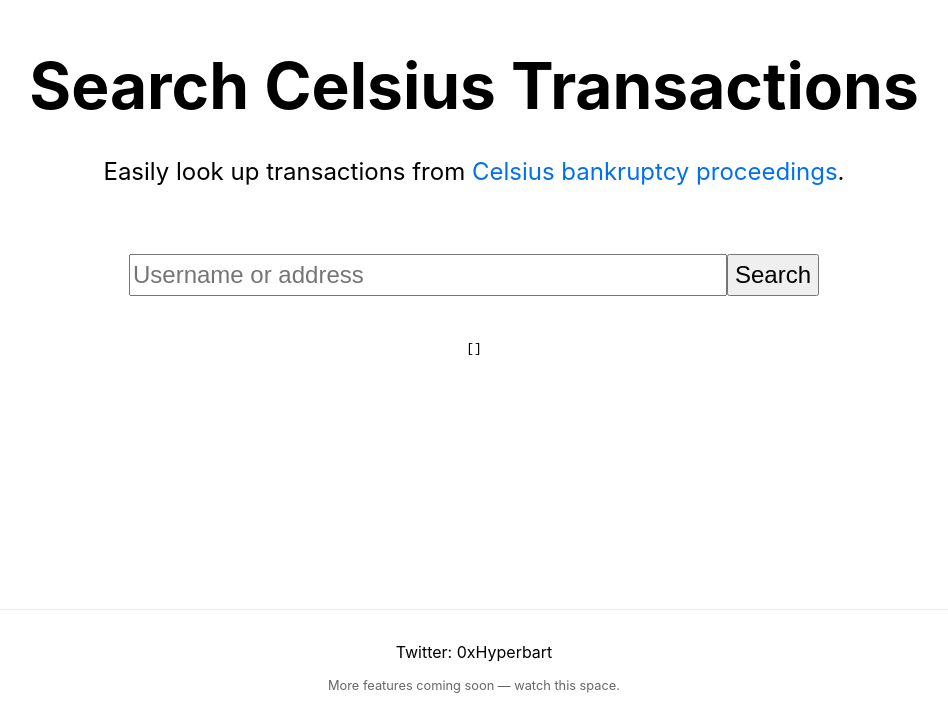
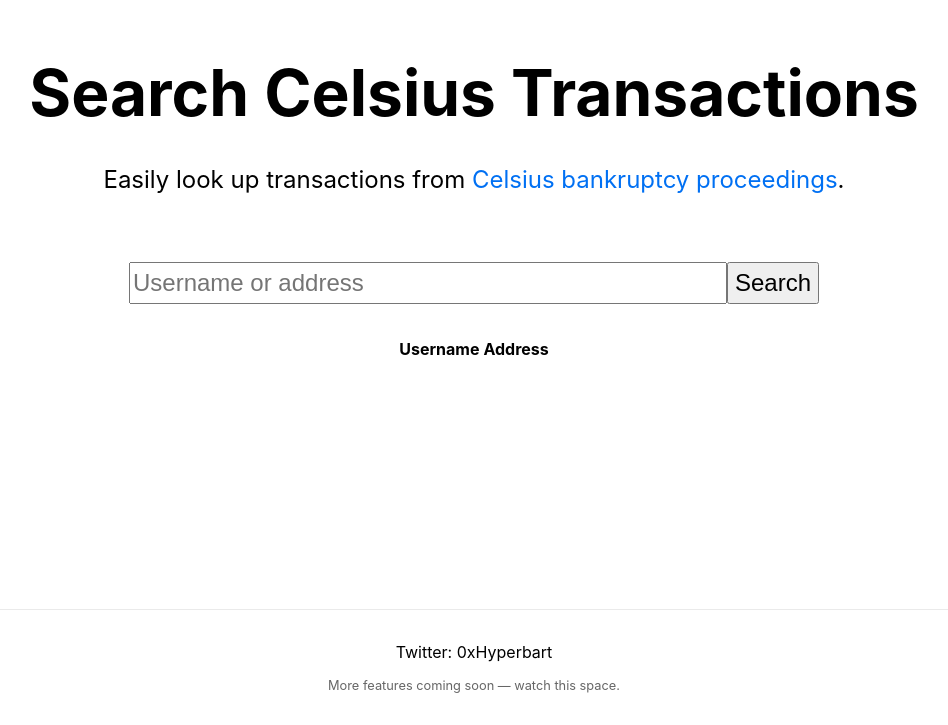
Before and after one commit to 0xHyperbart/celsiustransactions, a Next.js app: page / in a window 1280 px wide. Shown: the part 191-916 px from the top of the page, without its empty margins (166-1114 px from the left). Built offline with nearby package versions, Linux system fonts and the light colour scheme.

Commit message:
put transactions into an actual table and highlight

```diff
--- a/pages/api/hello.js
+++ b/pages/api/hello.js
@@ -8,7 +8,10 @@
 export default function handler(req, res) {
   const { query } = req.body;
   db.all(
-    `SELECT * FROM transactions_search where username_address match ?;`,
+    `SELECT
+      highlight(transactions_search,0, '<b>', '</b>') address,
+      highlight(transactions_search,1, '<b>', '</b>') username
+    FROM transactions_search where transactions_search match ?;`,
     query,
     (err, transactions) => {
       console.log("err", err);
--- a/pages/index.js
+++ b/pages/index.js
@@ -1,4 +1,4 @@
-import {useState} from 'react'
+import { useState } from "react";
 import Head from "next/head";
 import Image from "next/image";
 import styles from "../styles/Home.module.css";
@@ -23,9 +23,10 @@
         if (data.success) {
           console.log("data", data);
           setTransactions(data.transactions);
-        }
-        else {
-          alert("Oopsie daisy, the API isn't working right now. Try again later.");
+        } else {
+          alert(
+            "Oopsie daisy, the API isn't working right now. Try again later."
+          );
         }
       });
   }
@@ -64,8 +65,30 @@
           <button className={styles.searchButton}>Search</button>
         </form>
 
-        <pre>{JSON.stringify(transactions, null, 2)}</pre>
-
+        <table>
+          <thead>
+            <tr>
+              <th>Username</th>
+              <th>Address</th>
+            </tr>
+          </thead>
+          <tbody>
+            {transactions.map((transaction, i) => (
+              <tr key={i} className={styles.transaction}>
+                <td className={styles.username}>
+                  <div
+                    dangerouslySetInnerHTML={{ __html: transaction.username }}
+                  />
+                </td>
+                <td className={styles.address}>
+                  <div
+                    dangerouslySetInnerHTML={{ __html: transaction.address }}
+                  />
+                </td>
+              </tr>
+            ))}
+          </tbody>
+        </table>
       </main>
 
       <footer className={styles.footer}>
--- a/styles/Home.module.css
+++ b/styles/Home.module.css
@@ -135,6 +135,9 @@
   margin-left: 0.5rem;
 }
 
+.transaction {
+}
+
 @media (max-width: 600px) {
   .grid {
     width: 100%;
```
